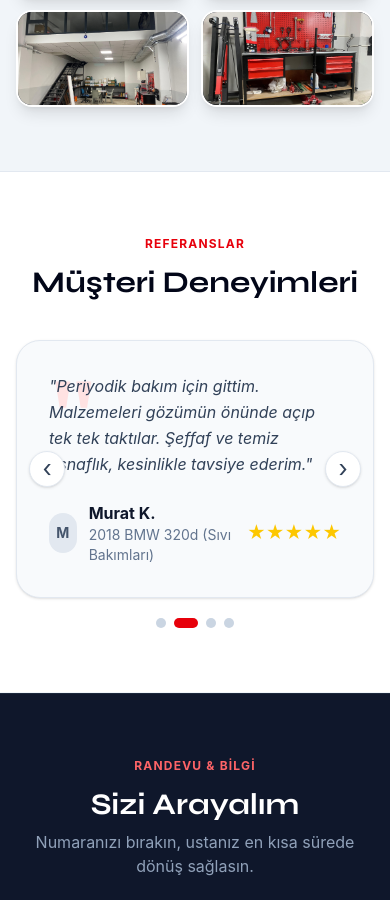
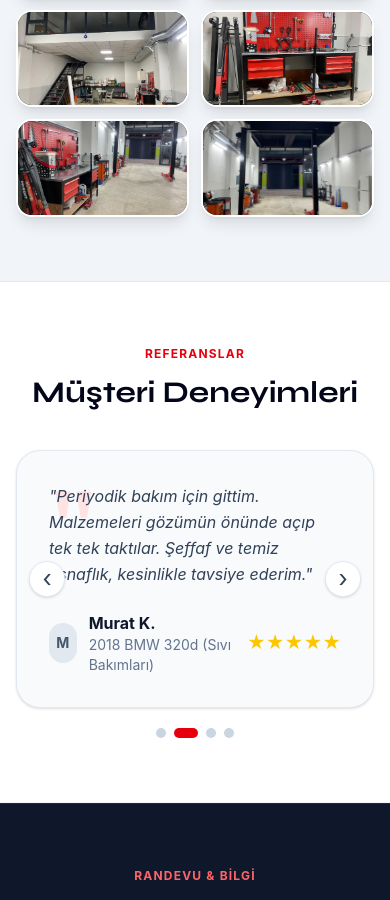
Before and after one commit to alicankala/ozgehan-otomotiv, a Vue app: page / in a window 390 px wide. Shown: the part 3241-4141 px from the top of the page. Built offline with nearby package versions, Linux system fonts and the light colour scheme.

Commit message:
duzenleme

```diff
--- a/src/App.vue
+++ b/src/App.vue
@@ -4,6 +4,8 @@ import is1 from './assets/is-1.jpeg'
 import is2 from './assets/is-2.jpeg'
 import is3 from './assets/is-3.jpeg'
 import is4 from './assets/is-4.jpeg'
+import is5 from './assets/is-5.jpeg'
+import is6 from './assets/is-6.jpeg'
 if ('scrollRestoration' in window.history) {
   window.history.scrollRestoration = 'manual'
 }
@@ -50,7 +52,7 @@ const scrollNav = (direction) => {
   setTimeout(updateNavArrows, 250)
 }
 // Lightbox
-const galleryImages = [is1, is2, is3, is4]
+const galleryImages = [is1, is2, is3, is4, is5, is6]
 const selectedImage = ref(null)
 const selectedImageIndex = ref(0)
 const lightboxTouchStartX = ref(null)
@@ -471,7 +473,7 @@ window.removeEventListener('resize', updateNavArrows)
       <p class="text-slate-500 max-w-xl mx-auto text-sm md:text-base">Tüm araç markaları ve modellerinde profesyonel servis hizmeti sunuyoruz.</p>
     </div>
 
-    <div class="grid grid-cols-2 md:grid-cols-4 gap-3 md:gap-6">
+    <div class="grid grid-cols-2 md:grid-cols-3 gap-3 md:gap-6">
       <div class="reveal reveal-delay-1 p-3 md:p-6 bg-white rounded-2xl md:rounded-3xl shadow-sm border border-slate-200 hover:border-red-400 hover:shadow-lg transition-all duration-300 group">
         <div class="w-9 h-9 md:w-12 md:h-12 bg-slate-50 rounded-2xl flex items-center justify-center mb-4 md:mb-5 border border-slate-200 group-hover:bg-red-50 group-hover:border-red-200 transition-colors shadow-inner">
           <svg class="w-5 h-5 md:w-6 md:h-6 text-slate-600 group-hover:text-red-700 transition-colors" fill="none" stroke="currentColor" stroke-width="2" viewBox="0 0 24 24"><path stroke-linecap="round" stroke-linejoin="round" d="M11.42 15.17L17.25 21A2.652 2.652 0 0021 17.25l-5.877-5.877M11.42 15.17l2.496-3.03c.317-.384.74-.626 1.208-.766M11.42 15.17l-4.655 5.653a2.548 2.548 0 11-3.586-3.586l6.837-5.63m5.108-.233c.55-.164 1.163-.188 1.743-.14a4.5 4.5 0 004.486-6.336l-3.276 3.277a3.004 3.004 0 01-2.25-2.25l3.276-3.276a4.5 4.5 0 00-6.336 4.486c.091 1.076-.071 2.264-.904 2.95l-.102.085m-1.745 1.437L5.909 7.5H4.5L2.25 3.75l1.5-1.5L7.5 4.5v1.409l4.26 4.26m-1.745 1.437l1.745-1.437m6.615 8.206L15.75 15.75M4.867 19.125h.008v.008h-.008v-.008z"/></svg>
@@ -623,7 +625,7 @@ window.removeEventListener('resize', updateNavArrows)
         <div class="grid grid-cols-2 md:grid-cols-4 gap-3 md:gap-6">
           <div v-for="(img, i) in galleryImages" :key="i"
      class="reveal aspect-video bg-slate-900 rounded-2xl overflow-hidden shadow-lg border-2 border-white hover:border-red-400 hover:shadow-xl transition-all cursor-pointer group"
-     :class="`reveal-delay-${Math.min(i + 1, 4)}`"
+     :class="`reveal-delay-${Math.min(i + 1, 6)}`"
      @click="openLightbox(i)">
             <div class="relative w-full h-full overflow-hidden">
               <img :src="img" loading="lazy" :alt="`Atölye Fotoğrafı ${i+1}`" class="w-full h-full object-cover group-hover:scale-110 transition-transform duration-500"/>
```
